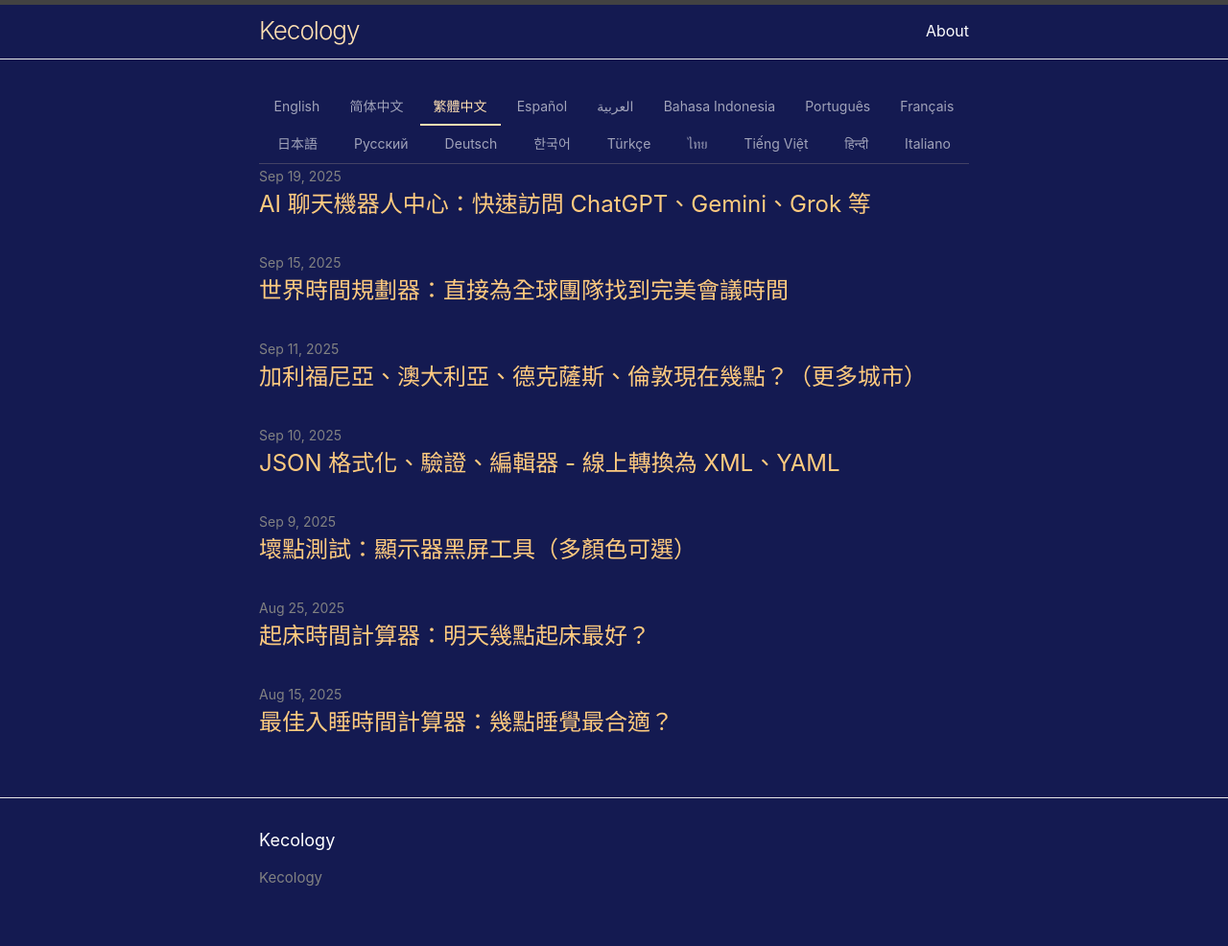
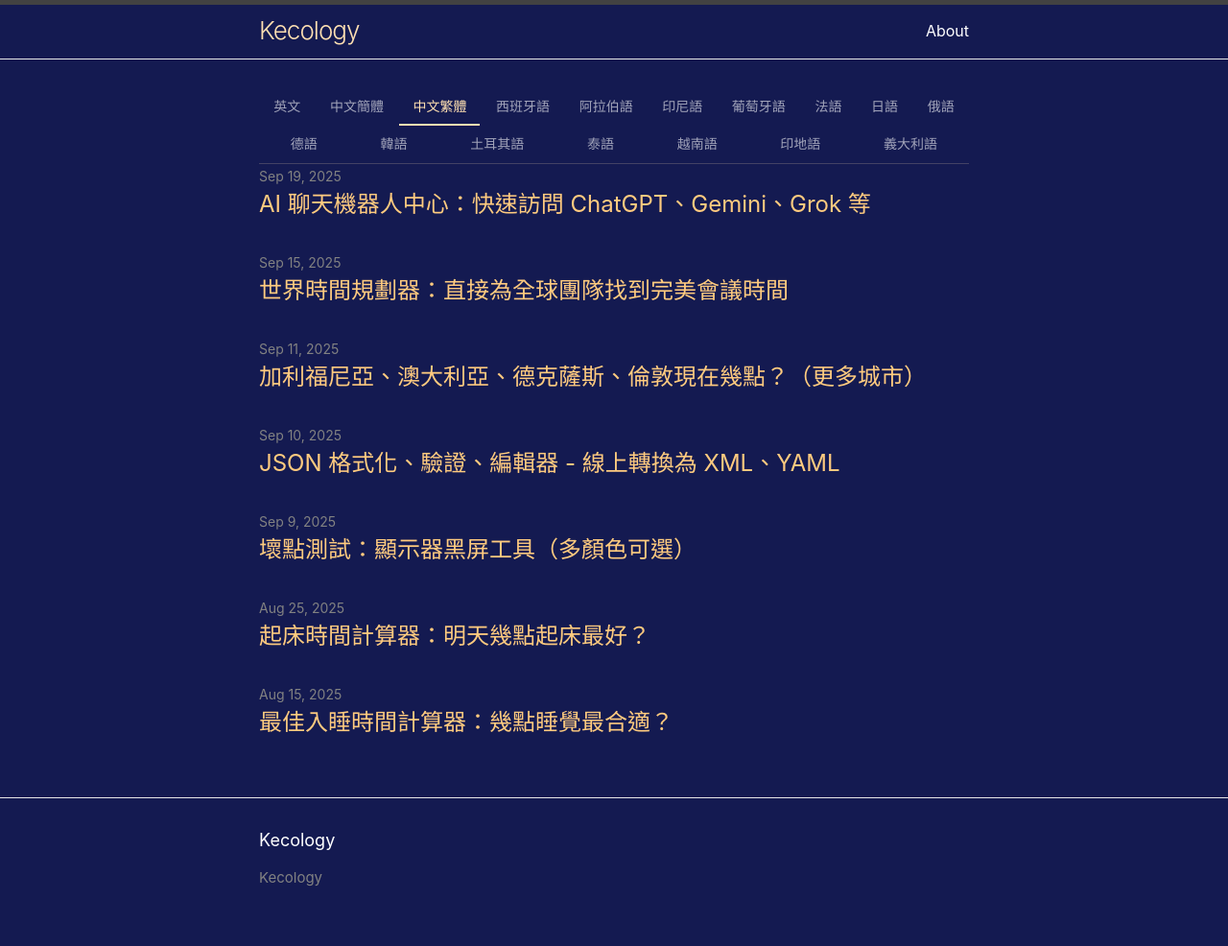
Before and after one commit to lijiaocn/kecology.com, a Jekyll site: the page built from index.markdown, in a window 1280 px wide. Shown: the whole page at 96% size. Built offline with Jekyll 4.4.1, drawn with Linux system fonts in a browser that asks for light colours.

Commit message:
index i18n

```diff
--- a/_config.yml
+++ b/_config.yml
@@ -58,25 +58,6 @@ languages:
   - hi
   - it
 
-language_names:
-  - English
-  - 简体中文
-  - 繁體中文
-  - Español
-  - العربية
-  - Bahasa Indonesia
-  - Português
-  - Français
-  - 日本語
-  - Русский
-  - Deutsch
-  - 한국어
-  - Türkçe
-  - ไทย
-  - Tiếng Việt
-  - हिन्दी
-  - Italiano
-
 # Exclude from processing.
 # The following items will not be processed, by default.
 # Any item listed under the `exclude:` key here will be automatically added to
--- /dev/null
+++ b/_data/index/ja.yml
@@ -0,0 +1,17 @@
+en: 英語
+zh-CN: 簡体中国語
+zh-TW: 繁体中国語
+es: スペイン語
+ar: アラビア語
+id: インドネシア語
+pt: ポルトガル語
+fr: フランス語
+ja: 日本語
+ru: ロシア語
+de: ドイツ語
+ko: 韓国語
+tr: トルコ語
+th: タイ語
+vi: ベトナム語
+hi: ヒンディー語
+it: イタリア語
--- /dev/null
+++ b/_data/index/zh-CN.yml
@@ -0,0 +1,17 @@
+en: 英文
+zh-CN: 中文简体
+zh-TW: 中文繁体
+es: 西班牙语
+ar: 阿拉伯语
+id: 印度尼西亚语
+pt: 葡萄牙语
+fr: 法语
+ja: 日语
+ru: 俄语
+de: 德语
+ko: 韩语
+tr: 土耳其语
+th: 泰语
+vi: 越南语
+hi: 印地语
+it: 意大利语
--- /dev/null
+++ b/_data/index/zh-TW.yml
@@ -0,0 +1,17 @@
+en: 英文
+zh-CN: 中文簡體
+zh-TW: 中文繁體
+es: 西班牙語
+ar: 阿拉伯語
+id: 印尼語
+pt: 葡萄牙語
+fr: 法語
+ja: 日語
+ru: 俄語
+de: 德語
+ko: 韓語
+tr: 土耳其語
+th: 泰語
+vi: 越南語
+hi: 印地語
+it: 義大利語
--- a/index.markdown
+++ b/index.markdown
@@ -10,12 +10,14 @@ i18n: true
 {%- comment -%} 多语言标签页 {%- endcomment -%}
 {%- assign default_lang = site.default_lang | default: "en" -%}
 {%- assign current_lang = page.lang | default: default_lang -%}
+{%- comment -%} 从 _data/index/[current_lang].yml 读取语言名称数据 {%- endcomment -%}
+{%- assign lang_data = site.data.index[current_lang] -%}
 
 <div class="language-tabs">
 {%- for i in (0..site.languages.size) -%}
     {%- if i < site.languages.size -%}
     {%- assign lang_code = site.languages[i] -%}
-    {%- assign lang_name = site.language_names[i] -%}
+    {%- assign lang_name = lang_data[lang_code] -%}
     {%- if lang_code == default_lang -%}
         {%- assign lang_url = "/" -%}
     {%- else -%}
```
Also changed, not shown: _data/index/ar.yml (added, +17 -0 lines), _data/index/de.yml (added, +17 -0 lines), _data/index/en.yml (added, +17 -0 lines), _data/index/es.yml (added, +17 -0 lines), _data/index/fr.yml (added, +17 -0 lines), _data/index/hi.yml (added, +17 -0 lines), _data/index/id.yml (added, +17 -0 lines), _data/index/it.yml (added, +17 -0 lines), _data/index/ko.yml (added, +17 -0 lines), _data/index/pt.yml (added, +17 -0 lines), _data/index/ru.yml (added, +17 -0 lines), _data/index/th.yml (added, +17 -0 lines), _data/index/tr.yml (added, +17 -0 lines), _data/index/vi.yml (added, +17 -0 lines).
